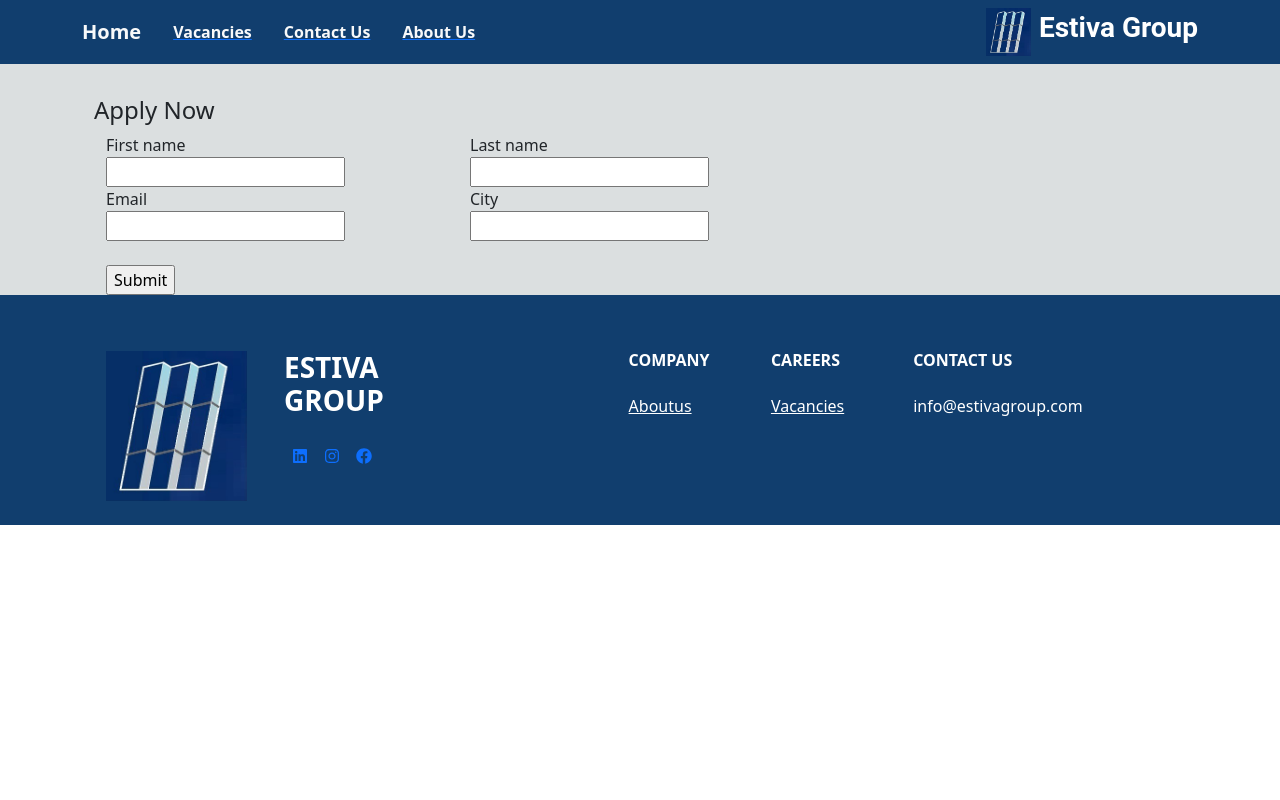
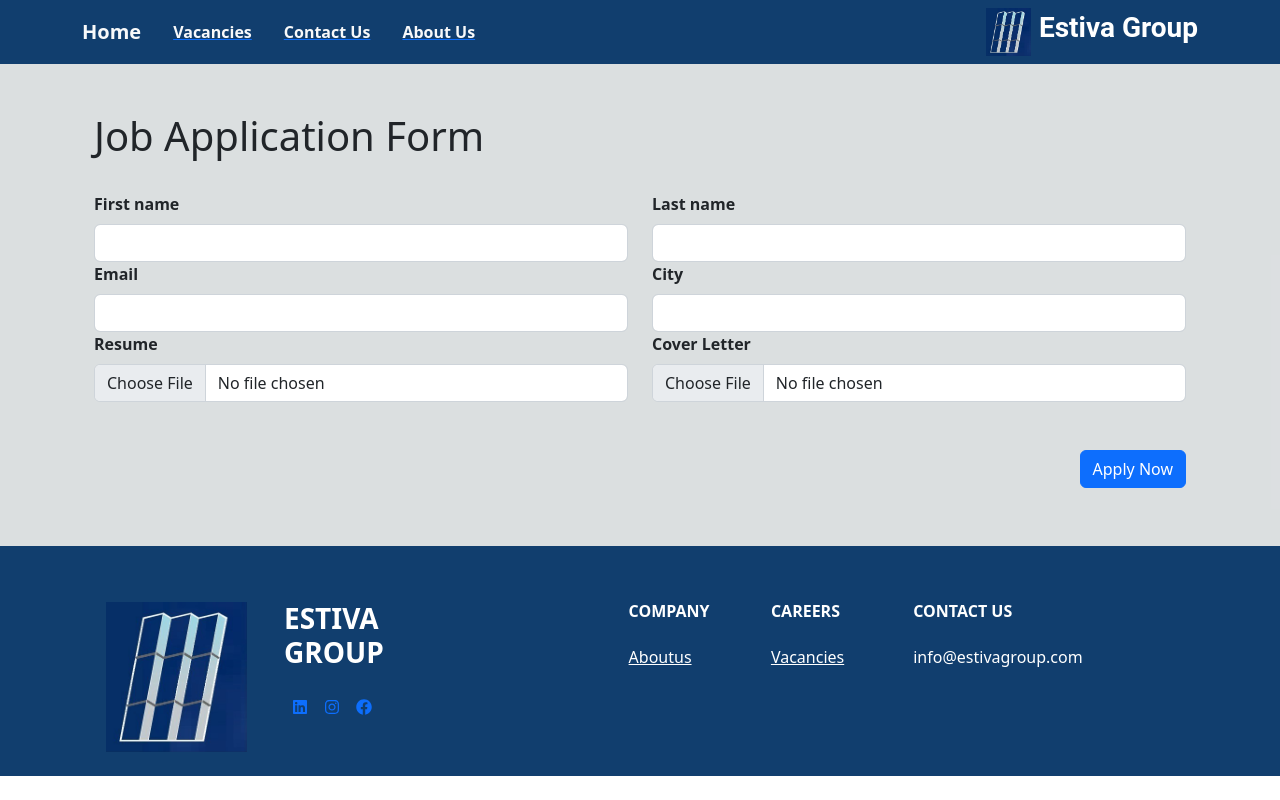
Before and after one commit to daniyal9999/hr-website, a React (Create React App) app: page /jobs/1 in a window 1280 px wide. Built offline with nearby package versions, Linux system fonts and the light colour scheme; no server answers.

Commit message:
form uploading on single submit btn

```diff
--- a/src/Pages/Home.js
+++ b/src/Pages/Home.js
@@ -1,4 +1,5 @@
 import React from 'react'
+import { Link } from 'react-router-dom';
 import Hero from '../components/Hero'
 import ThreeItemCarousel from '../components/Carousel'
 import { FaHardHat, FaTools, FaDraftingCompass, FaBuilding, FaHammer } from 'react-icons/fa';
@@ -19,12 +20,13 @@ const Home = () => {
               <Row>
                 <Col md={12}>
 
-                  <div className='text-center mx-auto my-5'>
+                  <Link to="/jobs">
+                    <div className='text-center mx-auto my-5'>
+                      <Button variant="lg text-white btn-primary rounded-pill" className="button-margin">Find Candidates</Button>
+                    </div>
+                  </Link>
 
-                  <Button variant="lg text-white btn-primary rounded-pill" className="button-margin">Find Candidates</Button>
-                  </div>
                 </Col>
-
               </Row>
             </Container>
           </header>
--- a/src/components/Carousel.js
+++ b/src/components/Carousel.js
@@ -1,52 +1,44 @@
-import React from 'react'
+import React, { useState, useEffect } from 'react'
 import { Stack, Button, Card, Container, Row, Col } from 'react-bootstrap'
 import { Link } from 'react-router-dom'
 
-const carousel = () => {
+const Carousel = () => {
+    const [ jobs, setJobs ] = useState(null)
+
+    useEffect(() => {
+        const fetchJobs = async () => {
+            const response = await fetch(`http://localhost:4000/api/jobs?page=1&limit=3`)
+            const json = await response.json()
+            setJobs(json)
+            console.log(jobs)
+        }
+        fetchJobs()
+      }, [])
+
   return (
     <div className='container'>
         <br />
         <h1>Latest Vacancies</h1>
         <Container>
             <Row>
-                <Col sm={4} className="my-3">
+                {jobs && jobs.map(job => (
+                <Col key={job._id} sm={4} className="my-3">
                     <Card border="primary" style={{ width: '18rem' }}>
-                        <Card.Header>Header</Card.Header>
+                        <Card.Header className='btn btn-success'><span class="badge">5</span>View</Card.Header>
                         <Card.Body>
-                        <Card.Title>Primary Card Title</Card.Title>
+                        <Card.Title>{job.title}</Card.Title>
                         <Card.Text>
                             Some quick example text to build on the card title and make up the
                             bulk of the card's content.
                         </Card.Text>
                         </Card.Body>
+                        <Link to={`/jobs/${job._id}`}>
+                            <Card.Header className='btn btn-lg btn-primary  d-grid gap-2'>View</Card.Header>
+                        </Link>
                     </Card>
                 </Col>
+                ))}
 
-                <Col sm={4} className="my-3">
-                    <Card border="primary" style={{ width: '18rem' }}>
-                        <Card.Header>Header</Card.Header>
-                        <Card.Body>
-                        <Card.Title>Primary Card Title</Card.Title>
-                        <Card.Text>
-                            Some quick example text to build on the card title and make up the
-                            bulk of the card's content.
-                        </Card.Text>
-                        </Card.Body>
-                    </Card>
-                </Col>
-
-                <Col sm={4} className="my-3">
-                    <Card border="primary" style={{ width: '18rem' }}>
-                        <Card.Header>Header</Card.Header>
-                        <Card.Body>
-                        <Card.Title>Primary Card Title</Card.Title>
-                        <Card.Text>
-                            Some quick example text to build on the card title and make up the
-                            bulk of the card's content.
-                        </Card.Text>
-                        </Card.Body>
-                    </Card>
-                </Col>
             </Row>
         </Container>
 
@@ -60,4 +52,4 @@ const carousel = () => {
   )
 }
 
-export default carousel
+export default Carousel
--- a/src/components/Form.js
+++ b/src/components/Form.js
@@ -5,6 +5,7 @@ import Container from 'react-bootstrap/Container';
 import Row from 'react-bootstrap/Row';
 import Col from 'react-bootstrap/Col';
 import { userSchema } from '../validations/UserValidation';
+import { Cloudinary } from "cloudinary-core";
 
 function JobForm({id}) {
   const [ isValid, setIsValid ] = useState(true)
@@ -13,15 +14,66 @@ function JobForm({id}) {
   const [lastName, setLastName] = useState('')
   const [email, setEmail] = useState('')
   const [city, setCity] = useState('')
+  const [resume, setResume] = useState(null);
+  const [resumeUrl, setResumeUrl] = useState('');
+  const [coverletter, setCoverletter] = useState(null);
+  const [coverletterUrl, setCoverletterUrl] = useState('');
+
+  // <---------------RESUME------------------>
+
+  const handleResumeUpload = (event) => {
+    const file = event.target.files[0];
+    setResume(file);
+  };
+
+
+   // <---------------COVER LETTER------------------>
+
+  const handleCoverletterUpload = (event) => {
+    const file = event.target.files[0];
+    setCoverletter(file);
+  };
+
+
+
+  const handleFileUpload = async (file) => {
+    const formData = new FormData();
+    formData.append('file', file);
+    formData.append('upload_preset', 'xk3vv8aa');
+
+    const cloudinary = new Cloudinary({
+      cloud_name: 'dfmxbcddb',
+      secure: true,
+    });
+
+    const response = await fetch(`https://api.cloudinary.com/v1_1/${cloudinary.config().cloud_name}/upload`, {
+      method: 'POST',
+      body: formData,
+    });
+    const data = await response.json();
+    return data.secure_url;
+  };
+
+  //<------------CREATE APPLICANT----------->
 
   const createUser = async (event) => {
     event.preventDefault()
+    console.log("inside createuser")
+
+    const resumeLink = await handleFileUpload(resume);
+    setResumeUrl(resumeLink);
+
+    const coverLetterLink = await handleFileUpload(coverletter);
+    setCoverletterUrl(coverLetterLink);
+
     let formData = {
       firstName:firstName,
       lastName:lastName,
       email:email,
       city:city,
-      jobId:id
+      jobId:id,
+      resumeUrl:resumeUrl,
+      coverletterUrl:coverletterUrl,
     }
     const isValid = await userSchema.isValid(formData)
     setIsValid(isValid)
@@ -42,79 +94,91 @@ function JobForm({id}) {
 
   }
   return (
-    <div className="container"><br />
-
-    <h4>Apply Now</h4>
-      <form onSubmit={createUser}>
 
 
-      <Container>
+      <Container className='my-5'>
+      <h1>Job Application Form</h1> <br />
+      <Form onSubmit={createUser}>
         <Row>
-        {/* <Col></Col> */}
           <Col>
-          <div>
-          <label>First name</label> <br />
-          <input
+            <Form.Group>
+              <Form.Label> <b>First name</b> </Form.Label>
+              <Form.Control
                 type="text"
+                value={firstName}
                 onChange={(e) => setFirstName(e.target.value)}
-          value={firstName} />
-          </div>
+              />
+            </Form.Group>
           </Col>
           <Col>
-          <div>
-          <label>Last name</label> <br />
-          <input
+            <Form.Group>
+              <Form.Label> <b>Last name</b></Form.Label>
+              <Form.Control
                 type="text"
+                value={lastName}
                 onChange={(e) => setLastName(e.target.value)}
-          value={lastName} />
-          </div>
+                />
+            </Form.Group>
           </Col>
-        <Col></Col>
         </Row>
 
         <Row>
-        {/* <Col></Col> */}
           <Col>
-          <div>
-          <label>Email</label> <br />
-          <input
-          type="text"
+            <Form.Group>
+              <Form.Label> <b>Email</b></Form.Label>
+              <Form.Control
+                type="email"
+                value={email}
                 onChange={(e) => setEmail(e.target.value)}
-          value={email}  />
-          </div>
+              />
+            </Form.Group>
           </Col>
           <Col>
-          <div>
-          <label>City</label> <br />
-          <input
+            <Form.Group>
+              <Form.Label> <b>City</b></Form.Label>
+              <Form.Control
                 type="text"
+                value={city}
                 onChange={(e) => setCity(e.target.value)}
-          value={city}  />
-          </div>
-        </Col>
-        <Col></Col>
-      </Row>
-      <Row>
-
-        <Col><br /><input type="submit" /></Col>
-        <Col>
-        </Col>
-        <Col>
-        </Col>
-
-      </Row>
-      <Row>
-        <Col>
-        {!isValid &&
-          <div>Enter valid information!!!</div>
-        }
+              />
+            </Form.Group>
           </Col>
         </Row>
 
+        <Row>
+          <Col>
+            <Form.Group>
+              <Form.Label> <b>Resume</b></Form.Label>
+              <Form.Control
+                type='file'
+                accept="application/pdf"
+                onChange={handleResumeUpload}
+              />
+            </Form.Group>
+          </Col>
+
+          <Col>
+            <Form.Group>
+              <Form.Label> <b>Cover Letter</b></Form.Label>
+              <Form.Control
+                type='file'
+                accept="application/pdf"
+                onChange={handleCoverletterUpload}
+              />
+            </Form.Group>
+          </Col>
+        </Row>
+
+    <Button className="float-end my-5" variant="primary" type="submit">
+      Apply Now
+    </Button>
+    <br />
+    <br />
+    <br />
+    <br />
+  </Form>
 </Container>
 
-      </form>
-    </div>
   );
 }
 
--- a/src/validations/UserValidation.js
+++ b/src/validations/UserValidation.js
@@ -4,5 +4,7 @@ export const userSchema = yup.object().shape({
     firstName: yup.string().min(2).required(),
     lastName: yup.string().min(2).required(),
     email: yup.string().email().required(),
-    city: yup.string().min(2).max(12).required()
+    city: yup.string().min(2).max(12).required(),
+    resumeUrl: yup.string().required(),
+    coverletterUrl: yup.string().required(),
 })
```
Lines whose indentation alone changed are shown as unchanged.
